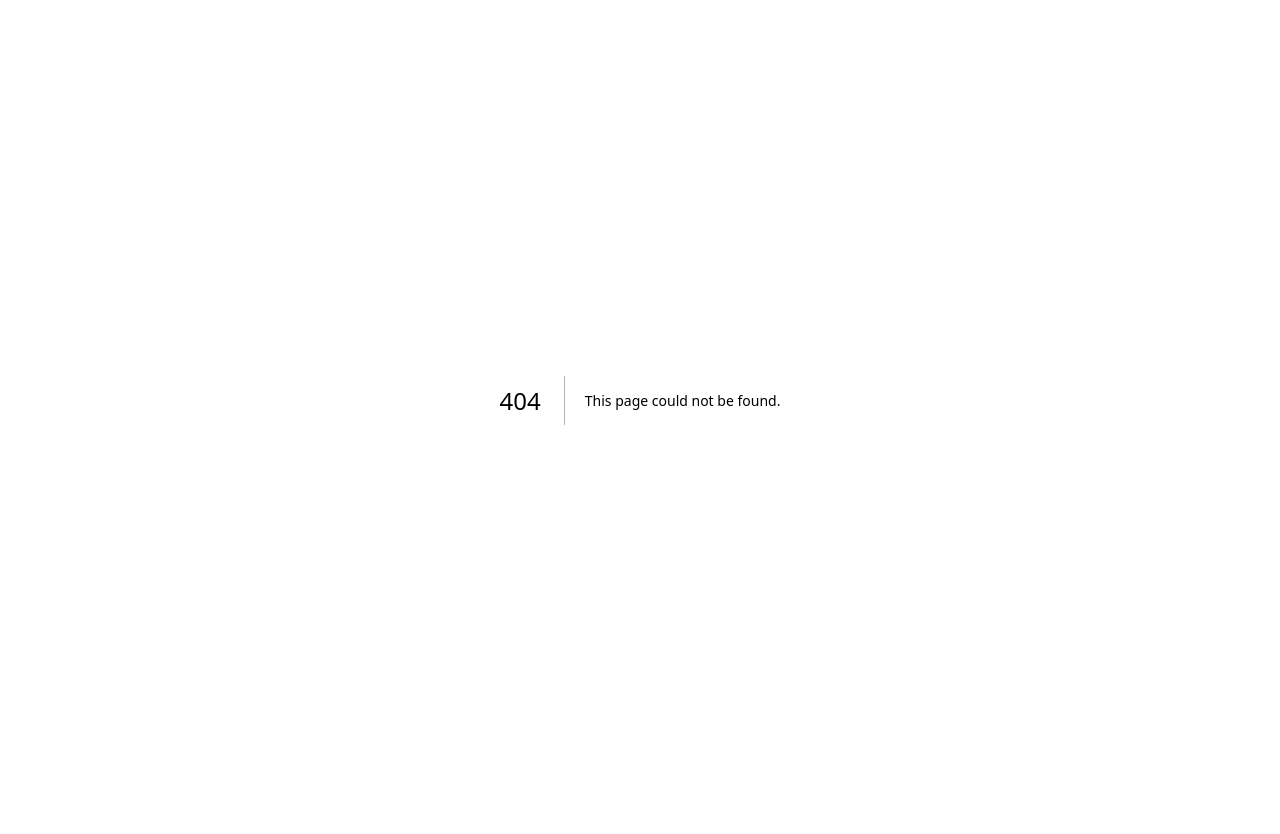
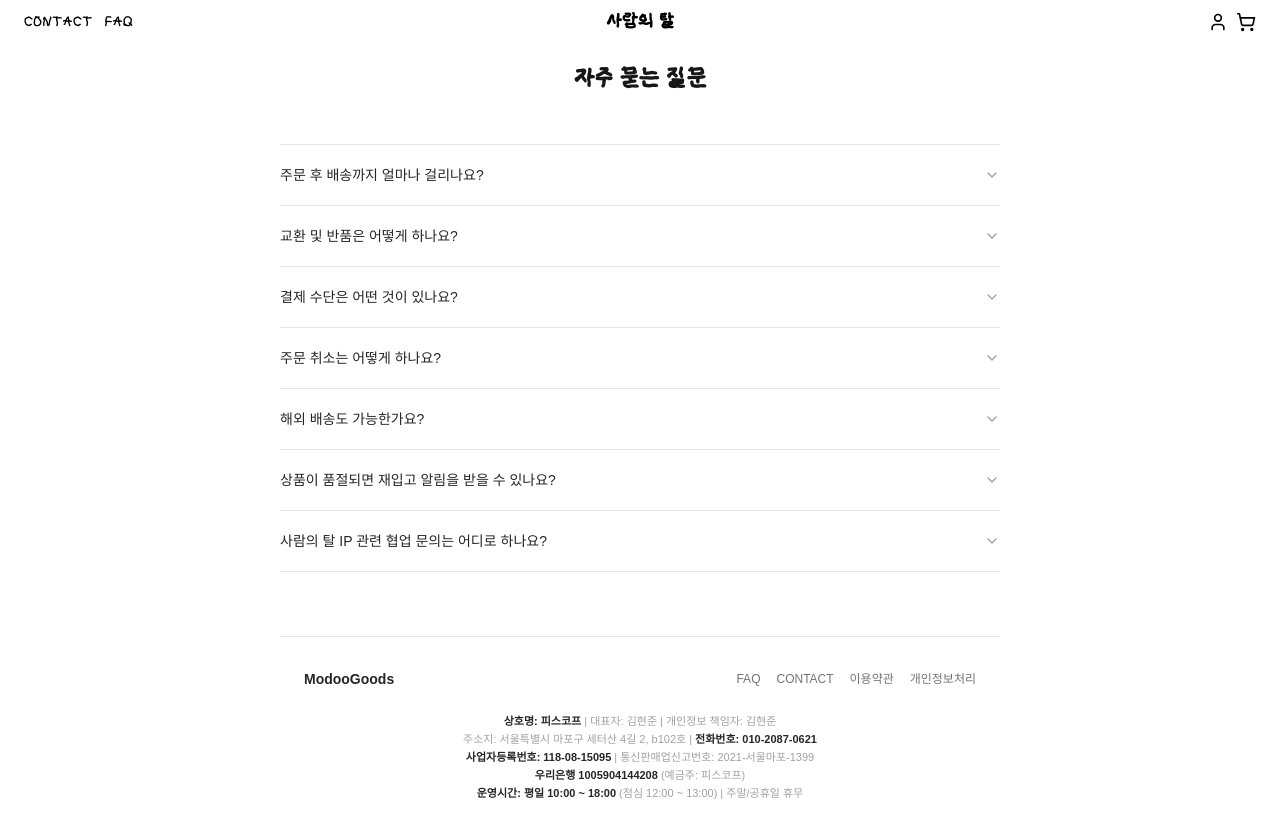
Before and after one commit to Peace-Corp/human_mask, a Next.js app: page /faq in a window 1280 px wide. Before the commit this address had no page. Before the commit the page ends 800 px from the top, so only its background shows below. Built offline with nearby package versions, Linux system fonts and the light colour scheme.

Commit message:
feat: added contact and faq pages

```diff
--- /dev/null
+++ b/app/contact/page.tsx
@@ -0,0 +1,68 @@
+import Footer from "@/components/Footer";
+import { Mail, Phone, MapPin, Clock } from "lucide-react";
+
+export default function ContactPage() {
+  return (
+    <div className="flex min-h-screen flex-col bg-white">
+      <div className="mx-auto flex w-full max-w-3xl flex-1 flex-col px-4 md:px-6">
+        <main className="flex-1 py-10 md:py-16">
+          <h2 className="mb-8 text-center font-bmk text-xl font-bold md:mb-12 md:text-2xl">
+            문의하기
+          </h2>
+
+          <div className="grid grid-cols-1 gap-6 sm:grid-cols-2">
+            {/* Phone */}
+            <div className="flex items-start gap-3 rounded-lg border border-neutral-200 p-4 md:p-5">
+              <Phone className="mt-0.5 h-4 w-4 shrink-0 text-neutral-400" />
+              <div>
+                <h3 className="text-xs font-bold text-neutral-800 md:text-sm">전화 문의</h3>
+                <p className="mt-1 text-[11px] text-neutral-500 md:text-xs">010-2087-0621</p>
+                <p className="mt-0.5 text-[10px] text-neutral-400">평일 10:00 ~ 18:00 (점심 12:00 ~ 13:00)</p>
+              </div>
+            </div>
+
+            {/* Email */}
+            <div className="flex items-start gap-3 rounded-lg border border-neutral-200 p-4 md:p-5">
+              <Mail className="mt-0.5 h-4 w-4 shrink-0 text-neutral-400" />
+              <div>
+                <h3 className="text-xs font-bold text-neutral-800 md:text-sm">이메일 문의</h3>
+                <p className="mt-1 text-[11px] text-neutral-500 md:text-xs">contact@modoogoods.com</p>
+                <p className="mt-0.5 text-[10px] text-neutral-400">영업일 기준 1~2일 내 답변</p>
+              </div>
+            </div>
+
+            {/* Address */}
+            <div className="flex items-start gap-3 rounded-lg border border-neutral-200 p-4 md:p-5">
+              <MapPin className="mt-0.5 h-4 w-4 shrink-0 text-neutral-400" />
+              <div>
+                <h3 className="text-xs font-bold text-neutral-800 md:text-sm">주소</h3>
+                <p className="mt-1 text-[11px] text-neutral-500 md:text-xs">서울특별시 마포구 세터산 4길 2, b102호</p>
+                <p className="mt-0.5 text-[10px] text-neutral-400">상호명: 피스코프</p>
+              </div>
+            </div>
+
+            {/* Hours */}
+            <div className="flex items-start gap-3 rounded-lg border border-neutral-200 p-4 md:p-5">
+              <Clock className="mt-0.5 h-4 w-4 shrink-0 text-neutral-400" />
+              <div>
+                <h3 className="text-xs font-bold text-neutral-800 md:text-sm">운영시간</h3>
+                <p className="mt-1 text-[11px] text-neutral-500 md:text-xs">평일 10:00 ~ 18:00</p>
+                <p className="mt-0.5 text-[10px] text-neutral-400">점심시간 12:00 ~ 13:00 | 주말/공휴일 휴무</p>
+              </div>
+            </div>
+          </div>
+
+          {/* Bank info */}
+          <div className="mt-8 rounded-lg border border-neutral-200 p-4 text-center md:mt-10 md:p-5">
+            <h3 className="text-xs font-bold text-neutral-800 md:text-sm">입금 계좌 안내</h3>
+            <p className="mt-2 text-[11px] text-neutral-500 md:text-xs">
+              우리은행 1005904144208 (예금주: 피스코프)
+            </p>
+          </div>
+        </main>
+
+        <Footer />
+      </div>
+    </div>
+  );
+}
--- /dev/null
+++ b/app/faq/page.tsx
@@ -0,0 +1,92 @@
+"use client";
+
+import { useState } from "react";
+import Footer from "@/components/Footer";
+import { ChevronDown } from "lucide-react";
+
+const FAQ_ITEMS = [
+  {
+    question: "주문 후 배송까지 얼마나 걸리나요?",
+    answer:
+      "주문 확인 후 영업일 기준 2~5일 이내에 발송됩니다. 택배사 사정에 따라 1~2일 추가 소요될 수 있습니다.",
+  },
+  {
+    question: "교환 및 반품은 어떻게 하나요?",
+    answer:
+      "상품 수령 후 7일 이내에 교환 및 반품 신청이 가능합니다. 단순 변심의 경우 왕복 배송비는 고객님 부담이며, 상품 불량의 경우 무료로 교환/반품 처리됩니다.",
+  },
+  {
+    question: "결제 수단은 어떤 것이 있나요?",
+    answer:
+      "신용카드, 체크카드, 무통장입금, 카카오페이, 네이버페이 등 다양한 결제 수단을 지원합니다.",
+  },
+  {
+    question: "주문 취소는 어떻게 하나요?",
+    answer:
+      "발송 전 주문은 마이페이지에서 직접 취소 가능합니다. 이미 발송된 주문은 고객센터(010-2087-0621)로 연락 부탁드립니다.",
+  },
+  {
+    question: "해외 배송도 가능한가요?",
+    answer:
+      "현재 해외 배송은 지원하지 않으며, 국내 배송만 가능합니다. 해외 배송 관련 문의는 이메일로 연락해 주세요.",
+  },
+  {
+    question: "상품이 품절되면 재입고 알림을 받을 수 있나요?",
+    answer:
+      "상품 상세 페이지에서 재입고 알림 신청이 가능합니다. 재입고 시 등록하신 연락처로 알림을 보내드립니다.",
+  },
+  {
+    question: "사람의 탈 IP 관련 협업 문의는 어디로 하나요?",
+    answer:
+      "IP 협업, 라이선스 등 비즈니스 문의는 이메일(contact@modoogoods.com)로 연락 부탁드립니다.",
+  },
+];
+
+export default function FaqPage() {
+  const [openIndex, setOpenIndex] = useState<number | null>(null);
+
+  const toggle = (index: number) => {
+    setOpenIndex((prev) => (prev === index ? null : index));
+  };
+
+  return (
+    <div className="flex min-h-screen flex-col bg-white">
+      <div className="mx-auto flex w-full max-w-3xl flex-1 flex-col px-4 md:px-6">
+        <main className="flex-1 py-10 md:py-16">
+          <h2 className="mb-8 text-center font-bmk text-xl font-bold md:mb-12 md:text-2xl">
+            자주 묻는 질문
+          </h2>
+
+          <div className="divide-y divide-neutral-200 border-y border-neutral-200">
+            {FAQ_ITEMS.map((item, i) => (
+              <div key={i}>
+                <button
+                  onClick={() => toggle(i)}
+                  className="flex w-full items-center justify-between py-4 text-left text-xs font-medium text-neutral-800 md:py-5 md:text-sm"
+                >
+                  <span>{item.question}</span>
+                  <ChevronDown
+                    className={`h-4 w-4 shrink-0 text-neutral-400 transition-transform duration-200 ${
+                      openIndex === i ? "rotate-180" : ""
+                    }`}
+                  />
+                </button>
+                <div
+                  className={`overflow-hidden transition-all duration-200 ${
+                    openIndex === i ? "max-h-40 pb-4" : "max-h-0"
+                  }`}
+                >
+                  <p className="text-[11px] leading-relaxed text-neutral-500 md:text-xs">
+                    {item.answer}
+                  </p>
+                </div>
+              </div>
+            ))}
+          </div>
+        </main>
+
+        <Footer />
+      </div>
+    </div>
+  );
+}
--- a/app/layout.tsx
+++ b/app/layout.tsx
@@ -1,7 +1,8 @@
 import type { Metadata } from "next";
 import { Geist, Geist_Mono } from "next/font/google";
+import localFont from 'next/font/local'
+import Header from "@/components/Header";
 import "./globals.css";
-import localFont from 'next/font/local'
 
 const geistSans = Geist({
   variable: "--font-geist-sans",
@@ -35,6 +36,7 @@ export default function RootLayout({
       <body
         className={`${geistSans.variable} ${geistMono.variable} ${bmkKubulim.variable} antialiased`}
       >
+        <Header />
         {children}
       </body>
     </html>
--- a/app/page.tsx
+++ b/app/page.tsx
@@ -1,7 +1,6 @@
 "use client";
 
 import { useState } from "react";
-import Header from "@/components/Header";
 import HeroCarousel from "@/components/HeroCarousel";
 import ProductCarousel from "@/components/ProductCarousel";
 import Footer from "@/components/Footer";
@@ -13,7 +12,7 @@ export default function Home() {
   return (
     <div className="flex min-h-screen flex-col bg-white">
       {/* Hero area — full width, background color driven by active slide */}
-      <HeroCarousel header={<Header />} />
+      <HeroCarousel />
 
       {/* Content area — constrained width */}
       <div className="mx-auto flex w-full max-w-5xl flex-1 flex-col">
--- a/components/Footer.tsx
+++ b/components/Footer.tsx
@@ -1,6 +1,7 @@
 "use client";
 
 import { useRef, useEffect } from "react";
+import Link from "next/link";
 import gsap from "gsap";
 import { ScrollTrigger } from "gsap/ScrollTrigger";
 
@@ -15,7 +16,8 @@ export default function Footer() {
   useEffect(() => {
     if (!footerRef.current) return;
 
-    const footerAnim = gsap.from(footerRef.current, {
+    const ctx = gsap.context(() => {
+      gsap.from(footerRef.current!, {
         opacity: 0,
         y: 20,
         duration: 0.5,
@@ -24,12 +26,12 @@ export default function Footer() {
           trigger: footerRef.current,
           start: "top 92%",
           once: true,
+          invalidateOnRefresh: true,
         },
       });
 
-    let linksAnim: gsap.core.Tween | undefined;
       if (linksRef.current) {
-      linksAnim = gsap.from(linksRef.current.children, {
+        gsap.from(linksRef.current.children, {
           opacity: 0,
           y: 10,
           stagger: 0.06,
@@ -40,15 +42,17 @@ export default function Footer() {
             trigger: footerRef.current,
             start: "top 92%",
             once: true,
+            invalidateOnRefresh: true,
           },
         });
       }
+    });
+
+    const tid = setTimeout(() => ScrollTrigger.refresh(), 100);
 
     return () => {
-      footerAnim.scrollTrigger?.kill();
-      footerAnim.kill();
-      linksAnim?.scrollTrigger?.kill();
-      linksAnim?.kill();
+      clearTimeout(tid);
+      ctx.revert();
     };
   }, []);
 
@@ -60,8 +64,8 @@ export default function Footer() {
           ModooGoods
         </span>
         <nav ref={linksRef} className="flex flex-wrap gap-3 text-[11px] text-neutral-500 md:gap-4 md:text-xs">
-          <a href="#" className="hover:text-neutral-800">FAQ</a>
-          <a href="#" className="hover:text-neutral-800">CONTACT</a>
+          <Link href="/faq" className="hover:text-neutral-800">FAQ</Link>
+          <Link href="/contact" className="hover:text-neutral-800">CONTACT</Link>
           <a href="#" className="hover:text-neutral-800">이용약관</a>
           <a href="#" className="hover:text-neutral-800">개인정보처리</a>
         </nav>
--- a/components/Header.tsx
+++ b/components/Header.tsx
@@ -1,6 +1,7 @@
 "use client";
 
 import { useRef, useEffect } from "react";
+import Link from "next/link";
 import { User, ShoppingCart } from "lucide-react";
 import gsap from "gsap";
 
@@ -20,20 +21,20 @@ export default function Header() {
   return (
     <header
       ref={headerRef}
-      className="relative z-10 flex items-center justify-between px-4 py-2.5 mix-blend-difference md:px-6 md:py-3"
+      className="fixed inset-x-0 top-0 z-50 flex items-center justify-between px-4 py-2.5 mix-blend-difference md:px-6 md:py-3"
     >
       <div className="flex items-center gap-3 text-xs tracking-wide text-white md:text-sm">
-        <a href="#" className="font-bmk hover:opacity-70">
+        <Link href="/contact" className="font-bmk hover:opacity-70">
           CONTACT
-        </a>
-        <a href="#" className="font-bmk hover:opacity-70">
+        </Link>
+        <Link href="/faq" className="font-bmk hover:opacity-70">
           FAQ
-        </a>
+        </Link>
       </div>
 
-      <h1 className="absolute left-1/2 -translate-x-1/2 font-bmk text-base font-bold text-white md:text-lg">
+      <Link href="/" className="absolute left-1/2 -translate-x-1/2 font-bmk text-base font-bold text-white md:text-lg">
         사람의 탈
-      </h1>
+      </Link>
 
       <div className="flex items-center gap-2 text-white">
         <button aria-label="계정" className="hover:opacity-70">
--- a/components/HeroCarousel.tsx
+++ b/components/HeroCarousel.tsx
@@ -1,6 +1,6 @@
 "use client";
 
-import { useState, useRef, useCallback, type ReactNode } from "react";
+import { useState, useRef, useCallback } from "react";
 import { Swiper, SwiperSlide } from "swiper/react";
 import { Navigation, Pagination, Autoplay } from "swiper/modules";
 import { ChevronLeft, ChevronRight } from "lucide-react";
@@ -17,11 +17,7 @@ const SLIDES = [
   { label: "배너 이미지 7", bgColor: "#6B4DE2" },
 ];
 
-interface HeroCarouselProps {
-  header?: ReactNode;
-}
-
-export default function HeroCarousel({ header }: HeroCarouselProps) {
+export default function HeroCarousel() {
   const [current, setCurrent] = useState(0);
   const bgRef = useRef<HTMLDivElement>(null);
   const dotRefs = useRef<(HTMLSpanElement | null)[]>([]);
@@ -62,7 +58,7 @@ export default function HeroCarousel({ header }: HeroCarouselProps) {
   );
 
   return (
-    <section className="relative w-full">
+    <section className="relative w-full pt-14">
       {/* Background — fills width, ~60% height, color animated via GSAP */}
       <div
         ref={bgRef}
@@ -71,8 +67,6 @@ export default function HeroCarousel({ header }: HeroCarouselProps) {
       />
 
       <div className="relative">
-        {header}
-
         {/* Swiper carousel */}
         <div className="relative overflow-hidden">
           <Swiper
--- a/components/LogoSection.tsx
+++ b/components/LogoSection.tsx
@@ -14,16 +14,18 @@ export default function LogoSection() {
   useEffect(() => {
     if (!textRef.current) return;
 
+    const ctx = gsap.context(() => {
       const tl = gsap.timeline({
         scrollTrigger: {
           trigger: textRef.current,
           start: "top 85%",
           once: true,
+          invalidateOnRefresh: true,
         },
       });
 
       // Entrance: scale up and fade in
-    tl.from(textRef.current, {
+      tl.from(textRef.current!, {
         scale: 0.8,
         opacity: 0,
         duration: 0.8,
@@ -31,17 +33,20 @@ export default function LogoSection() {
       });
 
       // Continuous gentle float
-    tl.to(textRef.current, {
+      tl.to(textRef.current!, {
         y: -4,
         duration: 3,
         ease: "sine.inOut",
         repeat: -1,
         yoyo: true,
       });
+    });
+
+    const tid = setTimeout(() => ScrollTrigger.refresh(), 100);
 
     return () => {
-      tl.scrollTrigger?.kill();
-      tl.kill();
+      clearTimeout(tid);
+      ctx.revert();
     };
   }, []);
 
--- a/hooks/useScrollReveal.ts
+++ b/hooks/useScrollReveal.ts
@@ -34,8 +34,8 @@ export function useScrollReveal<T extends HTMLElement>(
     if (!ref.current) return;
 
     const targets = stagger ? ref.current.children : ref.current;
-
-    const anim = gsap.from(targets, {
+    const ctx = gsap.context(() => {
+      gsap.from(targets, {
         y,
         opacity: 0,
         duration,
@@ -46,12 +46,16 @@ export function useScrollReveal<T extends HTMLElement>(
           trigger: ref.current,
           start,
           once: true,
+          invalidateOnRefresh: true,
         },
       });
+    });
+
+    const tid = setTimeout(() => ScrollTrigger.refresh(), 100);
 
     return () => {
-      anim.scrollTrigger?.kill();
-      anim.kill();
+      clearTimeout(tid);
+      ctx.revert();
     };
   }, [y, duration, delay, stagger, start, ease]);
 
```
Lines whose indentation alone changed are shown as unchanged.
